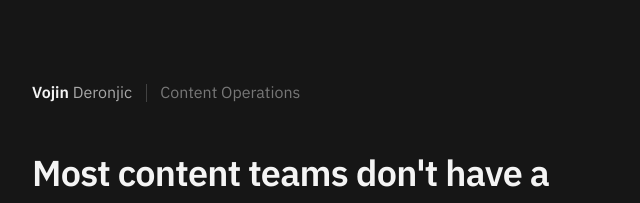
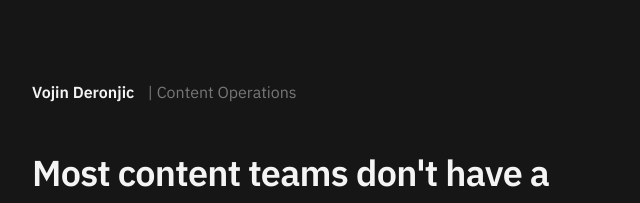
Before and after one commit to vojinderonjic/website, a plain HTML site: page index.html in a window 1280 px wide. Shown: the top 203 px of the page, 312-952 px from the left. Drawn offline with Linux system fonts and the light colour scheme.

Commit message:
Update index.html

```diff
--- a/index.html
+++ b/index.html
@@ -91,9 +91,8 @@
 <body>
   <main class="page">
     <div class="header">
-      <span class="header-name"><strong>Vojin</strong> Deronjic</span>
-      <div class="divider"></div>
-      <span class="header-role">Content Operations</span>
+      <span class="header-name"><strong>Vojin Deronjic</strong></span>
+      <span class="header-role"> | Content Operations</span>
     </div>
 
     <section class="hero">
```
